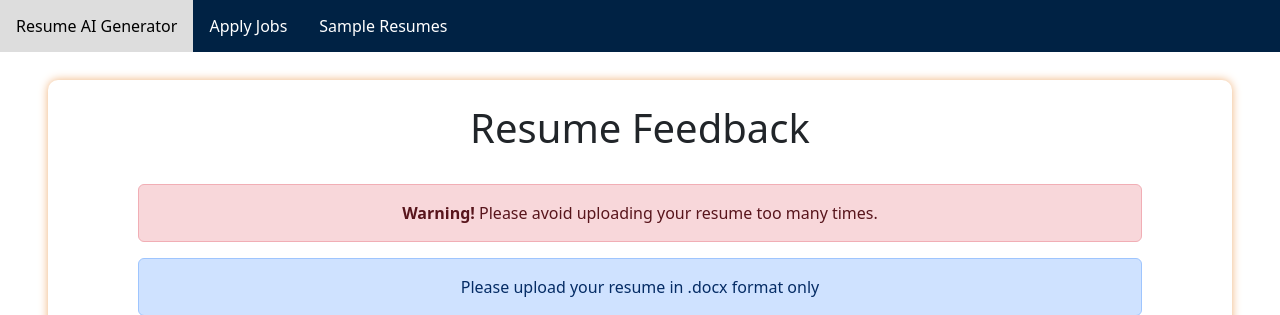
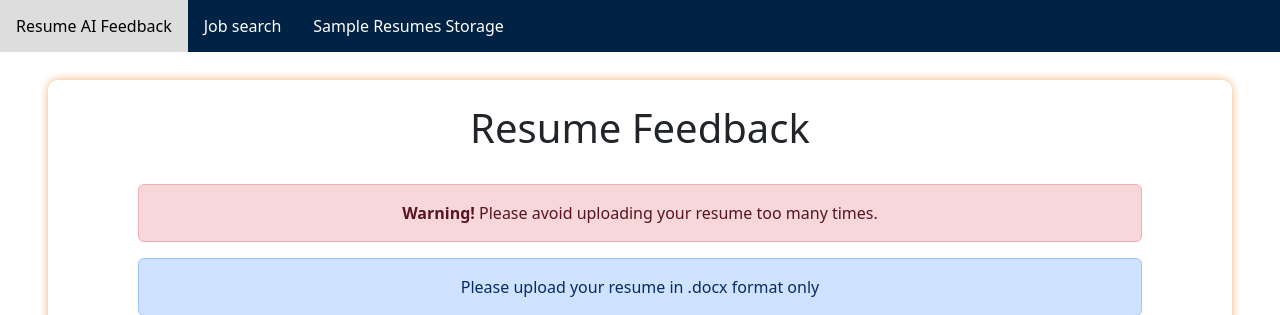
Before and after one commit to mariooohzc/rizzume, a FastAPI app: page / in a window 1280 px wide. Shown: the top 315 px of the page. Run offline with FastAPI, Linux system fonts and the light colour scheme.

Commit message:
nav bar names

```diff
--- a/templates/docx_upload4AI.html
+++ b/templates/docx_upload4AI.html
@@ -61,9 +61,9 @@
 </head>
 <body>
     <div class="menu-bar">
-        <a href="/">Resume AI Generator</a>
-        <a href="/job">Apply Jobs</a>
-        <a href="/sample-resumes">Sample Resumes </a>
+        <a href="/">Resume AI Feedback</a>
+        <a href="/job">Job search</a>
+        <a href="/sample-resumes">Sample Resumes Storage</a>
     </div>
 
     <div class="mx-auto p-2" style="width: 1200px">
--- a/templates/job_search.html
+++ b/templates/job_search.html
@@ -98,9 +98,9 @@
 </head>
 <body>
     <div class="menu-bar">
-        <a href="/">Resume AI Generator</a>
-        <a href="/job">Apply Jobs</a>
-        <a href="/sample-resumes">Sample Resumes </a>
+        <a href="/">Resume AI Feedback</a>
+        <a href="/job">Job search</a>
+        <a href="/sample-resumes">Sample Resumes Storage</a>
     </div>
 
     <h1>Job Search Results</h1>
--- a/templates/sample.html
+++ b/templates/sample.html
@@ -192,9 +192,9 @@
 </head>
 <body>
     <div class="menu-bar">
-        <a href="/">Resume AI Generator</a>
-        <a href="/job">Apply Jobs</a>
-        <a href="/sample-resumes">Sample Resumes </a>
+        <a href="/">Resume AI Feedback</a>
+        <a href="/job">Job search</a>
+        <a href="/sample-resumes">Sample Resumes Storage</a>
     </div>
 
 
```
